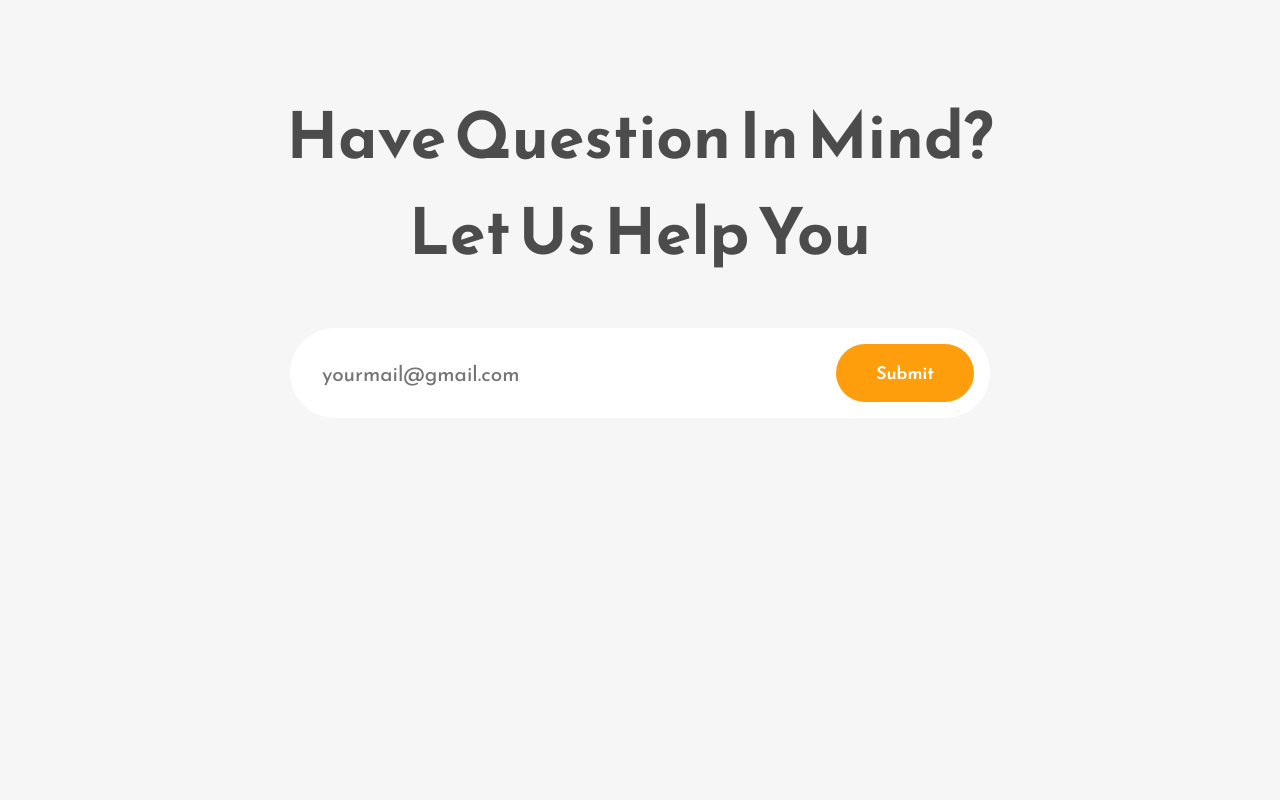
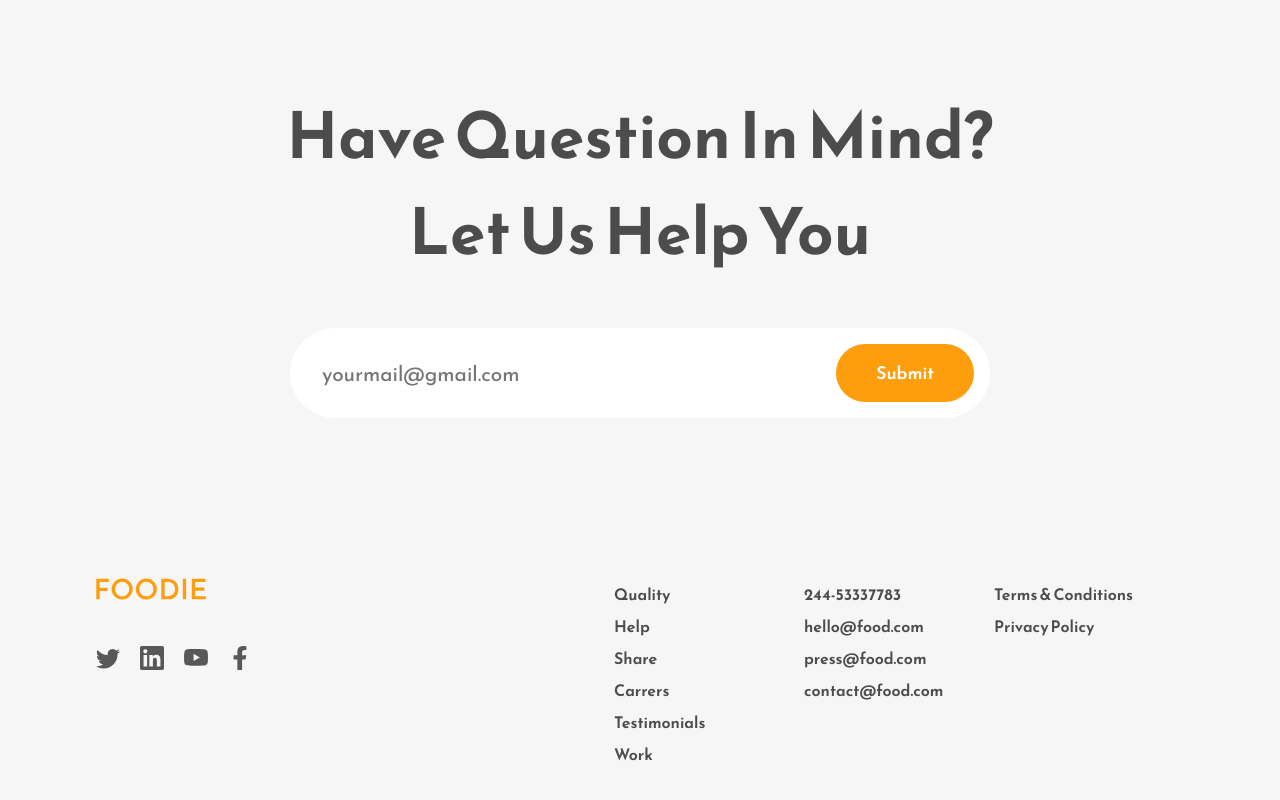
Before and after one commit to Cachumbin/restaurantlandingpage, a React (Create React App) app: page / in a window 1280 px wide. Shown: the part 3938-4738 px from the top of the page. Before the commit the page ends 4452 px from the top, so only its background shows below. Built offline with nearby package versions, Linux system fonts and the light colour scheme.

Commit message:
build: Created and completed the Footer component

```diff
--- a/src/App.js
+++ b/src/App.js
@@ -4,6 +4,7 @@
 import Work from './Components/Work';
 import Testimonial from './Components/Testimonial';
 import Contact from './Components/Contact';
+import Footer from './Components/Footer';
 
 function App() {
   return (
@@ -13,6 +14,7 @@
       <Work/>
       <Testimonial/>
       <Contact/>
+      <Footer/>
     </div>
   );
 }
--- /dev/null
+++ b/src/Components/Footer.js
@@ -0,0 +1,48 @@
+import React from 'react'
+import Logo from '../Assets/Logo.svg'
+import { BsTwitter } from 'react-icons/bs'
+import { SiLinkedin } from 'react-icons/si'
+import { BsYoutube } from 'react-icons/bs'
+import { FaFacebookF } from 'react-icons/fa'
+
+
+const Footer = () => {
+  return (
+    <div className='footer-wrapper'>
+        <div className="footer-section-one">
+            <div className="footer-logo-container">
+                <img src={Logo} alt="" />
+            </div>
+            <div className="footer-icons">
+                <BsTwitter/>
+                <SiLinkedin/>
+                <BsYoutube/>
+                <FaFacebookF/>
+            </div>
+        </div>
+        <div className="footer-section-two">
+            <div className="footer-section-columns">
+                <span>Quality</span>
+                <span>Help</span>
+                <span>Share</span>
+                <span>Carrers</span>
+                <span>Testimonials</span>
+                <span>Work</span>
+            </div>
+            <div className="footer-section-columns">
+                <span>244-53337783</span>
+                <span>hello@food.com</span>
+                <span>press@food.com</span>
+                <span>contact@food.com</span>
+            </div>
+            <div className="footer-section-columns">
+                <span>Terms & Conditions</span>
+                <span>Privacy Policy</span>
+
+            </div>
+        </div>
+    </div>
+  )
+}
+
+export default Footer
```
